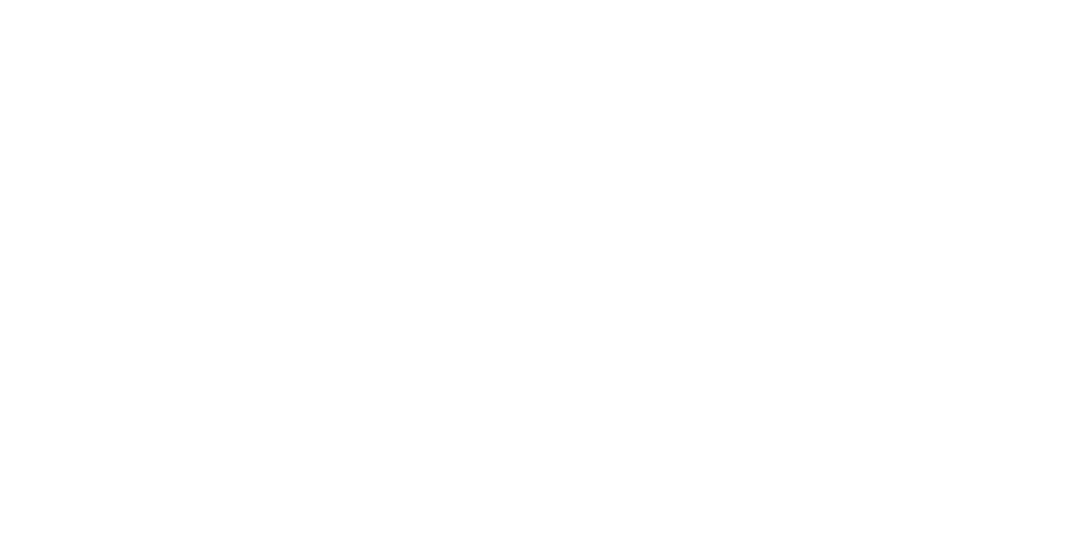
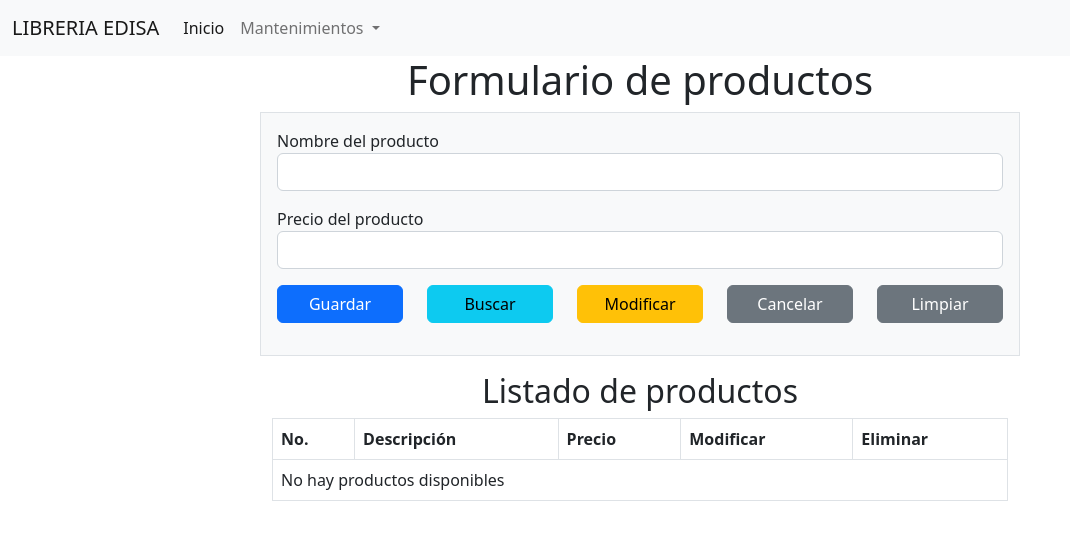
Before and after one commit to edmoranm/libreria_js, a PHP site: page /views/productos/index.php in a window 1280 px wide. Before the commit the part shown is empty. Shown: the top 540 px of the page, without its empty margins (0-1070 px from the left). Run offline with PHP 8.4, Linux system fonts and the light colour scheme; some libraries are stand-ins or nearby versions.

Commit message:
redireccione unos codigos cree las funciones.js y la vista de productos

```diff
--- a/includes/navbar.php
+++ b/includes/navbar.php
@@ -15,10 +15,9 @@
                     </a>
                     <ul class="dropdown-menu bg-light">
                         <li class="nav-item">
-                            <a class="nav-link" href="/libreria_crudjs/views/clientes/index.php">CLIENTES</a>
-                            <a class="nav-link" href="/libreria_crudjs/views/productos/index.php">PRODUCTOS</a>
-                            <a class="nav-link" href="/libreria_crudjs/views/proveedores/index.php">PROVEEDORES</a>
-                            <a class="nav-link" href="/libreria_crudjs/views/ventas/index.php">VENTAS</a>
+                            <a class="nav-link" href="/libreria_js/views/clientes/index.php">CLIENTES</a>
+                            <a class="nav-link" href="/libreria_js/views/productos/index.php">PRODUCTOS</a>
+                            <a class="nav-link" href="/libreria_js/views/ventas/index.php">VENTAS</a>
                         </li>
                     </ul>
                 </li>
--- a/src/js/funciones.js
+++ b/src/js/funciones.js
@@ -0,0 +1,26 @@
+const validarFormulario = (formulario, excepciones = []) => {
+    const elements = formulario.querySelectorAll("input, select, textarea");
+    let validarFormulario = []
+    elements.forEach(element => {
+        if (!element.value.trim() && !excepciones.includes(element.id)) {
+            element.classList.add('is-invalid');
+
+            validarFormulario.push(false)
+        } else {
+            element.classList.remove('is-invalid');
+        }
+    });
+
+    let noenviar = validarFormulario.includes(false);
+
+    return !noenviar;
+}
+
+const removerValidaciones = formulario => {
+    const elements = formulario.querySelectorAll("input, select, textarea");
+    elements.forEach(element => {
+
+        element.classList.remove('is-invalid');
+
+    });
+}
--- a/views/clientes/index.php
+++ b/views/clientes/index.php
@@ -71,6 +71,6 @@
         </div>
     </div>
 </div>
-<script defer src="/libreria_crudjs/src/js/funciones.js"></script>
-<script defer src="/libreria_crudjs/src/js/clientes/index.js"></script>
+<script defer src="/libreria_js/src/js/funciones.js"></script>
+<script defer src="/libreria_js/src/js/clientes/index.js"></script>
 <?php include_once '../../includes/footer.php' ?>
--- a/views/productos/index.php
+++ b/views/productos/index.php
@@ -0,0 +1,62 @@
+<?php include_once '../../includes/header.php' ?>
+<div class="container">
+    <h1 class="text-center">Formulario de productos</h1>
+    <div class="row justify-content-center mb-3">
+        <form class="col-lg-8 border bg-light p-3">
+            <input type="hidden" name="producto_id" id="producto_id">
+            <div class="row mb-3">
+                <div class="col">
+                    <label for="producto_nombre">Nombre del producto</label>
+                    <input type="text" name="producto_nombre" id="producto_nombre" class="form-control" required>
+                </div>
+            </div>
+            <div class="row mb-3">
+                <div class="col">
+                    <label for="producto_precio">Precio del producto</label>
+                    <input type="number" step="0.01" min="0" name="producto_precio" id="producto_precio" class="form-control" required>
+                </div>
+            </div>
+            <div class="row justify-content-center mb-3">
+                <div class="col">
+                    <button type="submit" id="btnGuardar" class="btn btn-primary w-100">Guardar</button>
+                </div>
+                <div class="col">
+                    <button type="button" id="btnBuscar" class="btn btn-info w-100">Buscar</button>
+                </div>
+                <div class="col">
+                    <button type="button" id="btnModificar" class="btn btn-warning w-100">Modificar</button>
+                </div>
+                <div class="col">
+                    <button type="button" id="btnCancelar" class="btn btn-secondary w-100">Cancelar</button>
+                </div>
+                <div class="col">
+                    <button type="reset" id="btnLimpiar" class="btn btn-secondary w-100">Limpiar</button>
+                </div>
+            </div>
+        </form>
+    </div>
+    <div class="row justify-content-center">
+        <div class="col-lg-8 table-responsive">
+            <h2 class="text-center">Listado de productos</h2>
+            <table class="table table-bordered table-hover" id="tablaProductos">
+                <thead>
+                    <tr>
+                        <th>No.</th>
+                        <th>Descripción</th>
+                        <th>Precio</th>
+                        <th>Modificar</th>
+                        <th>Eliminar</th>
+                    </tr>
+                </thead>
+                <tbody>
+                    <tr>
+                        <td colspan="5">No hay productos disponibles</td>
+                    </tr>
+                </tbody>
+            </table>
+        </div>
+    </div>
+</div>
+<script defer src="../../src/js/funciones.js"></script>
+<script defer src="../../src/js/productos/index.js"></script>
+<?php include_once '../../includes/footer.php' ?>
```
Also changed, not shown: src/js/clientes/index.js (+4 -4 lines).
